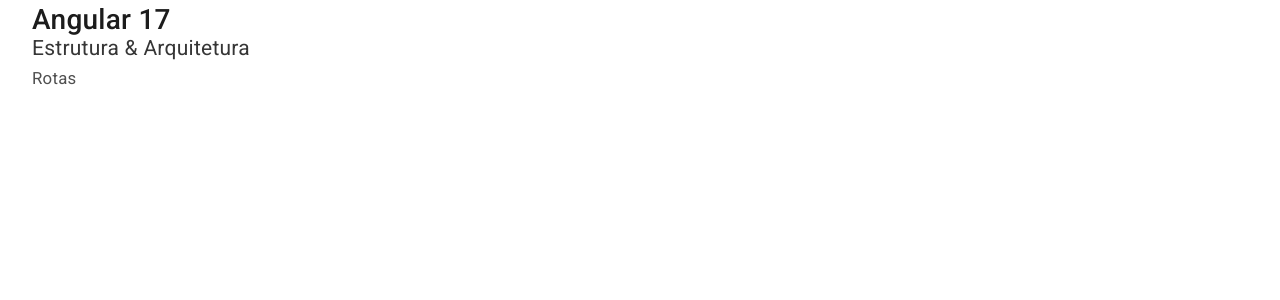
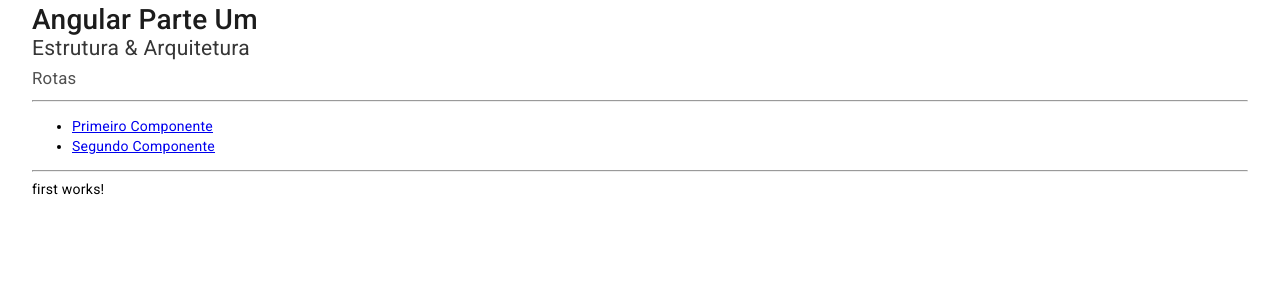
Before and after one commit to cristijung/AngularParteUm, an Angular app: page /first-component in a window 1280 px wide. Before the commit this address led to /. Shown: the top 300 px of the page. Built offline with nearby package versions, Linux system fonts and the light colour scheme.

Commit message:
rotas feitas

```diff
--- a/src/app/app.component.html
+++ b/src/app/app.component.html
@@ -1,5 +1,30 @@
 <section class="content">
-  <p class="titulo">Angular 17</p>
-  <p class="stitulo">Estrutura & Arquitetura</p>
-  <div class="legend">Rotas</div>
+  <p class="titulo">{{ title }}</p>
+  <p class="stitulo">{{ stitle }}</p>
+  <p class="legend">{{ legend }}</p>
+  <hr />
+  <nav>
+    <ul>
+      <li>
+        <a
+          routerLink="/first-component"
+          routerLinkActive="active"
+          ariaCurrentWhenActive="page"
+          >Primeiro Componente</a
+        >
+      </li>
+      <li>
+        <a
+          routerLink="/second-component"
+          routerLinkActive="active"
+          ariaCurrentWhenActive="page"
+          >Segundo Componente</a
+        >
+      </li>
+    </ul>
+  </nav>
+  <hr />
+  <main>
+    <router-outlet></router-outlet>
+  </main>
 </section>
--- a/src/app/app.component.ts
+++ b/src/app/app.component.ts
@@ -1,14 +1,16 @@
 import { Component } from '@angular/core';
 import { CommonModule } from '@angular/common';
-import { RouterOutlet } from '@angular/router';
+import { RouterLink, RouterLinkActive, RouterOutlet } from '@angular/router';
 
 @Component({
   selector: 'app-root',
   standalone: true,
-  imports: [CommonModule, RouterOutlet],
+  imports: [CommonModule, RouterOutlet, RouterLink, RouterLinkActive],
   templateUrl: './app.component.html',
   styleUrls: ['./app.component.css']
 })
 export class AppComponent {
-  title = 'AngularParteUm';
+  title = 'Angular Parte Um';
+  stitle = 'Estrutura & Arquitetura';
+  legend = 'Rotas'
 }
--- a/src/app/app.config.ts
+++ b/src/app/app.config.ts
@@ -1,5 +1,7 @@
 import { ApplicationConfig } from '@angular/core';
 import { provideRouter } from '@angular/router';
+import {FirstComponent} from './first/first.component';
+import {SecondComponent} from './second/second.component';
 
 import { routes } from './app.routes';
 import { provideAnimations } from '@angular/platform-browser/animations';
--- a/src/app/app.routes.ts
+++ b/src/app/app.routes.ts
@@ -1,3 +1,8 @@
 import { Routes } from '@angular/router';
+import {FirstComponent} from './first/first.component';
+import {SecondComponent} from './second/second.component';
 
-export const routes: Routes = [];
+export const routes: Routes = [
+  { path: 'first-component', component: FirstComponent },
+  { path: 'second-component', component: SecondComponent },
+];
--- /dev/null
+++ b/src/app/first/first.component.html
@@ -0,0 +1 @@
+<p>first works!</p>
--- /dev/null
+++ b/src/app/second/second.component.html
@@ -0,0 +1 @@
+<p>second works!</p>
```
Also changed, not shown: src/app/first/first.component.ts (added, +13 -0 lines), src/app/second/second.component.ts (added, +13 -0 lines), src/app/first/first.component.css (added), src/app/second/second.component.css (added), 2 other files (tests, documents, lock files or other folders).
